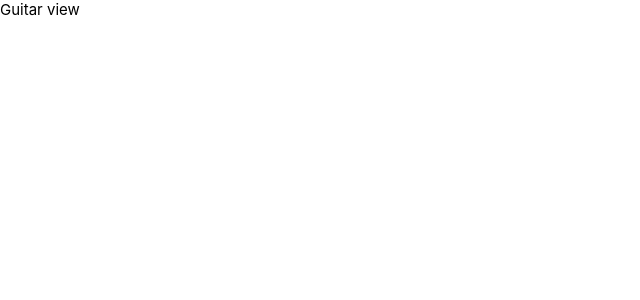
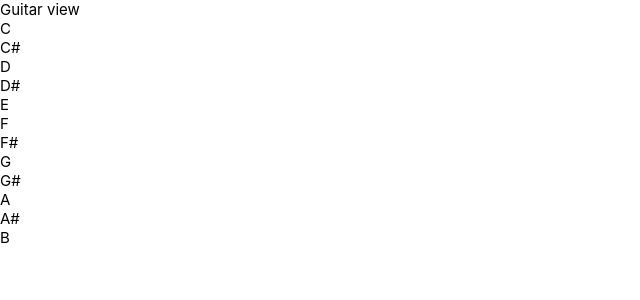
Before and after one commit to zverevaa/GuitarMusicTheory, a Vue app: page / in a window 1280 px wide. Shown: the top 300 px of the page, without its empty margins (0-640 px from the left). Built offline with nearby package versions, Linux system fonts and the light colour scheme.

Commit message:
Add fretboard and string components

```diff
--- /dev/null
+++ b/src/components/InstrumentFretboard.vue
@@ -0,0 +1,9 @@
+<template>
+    <div><InstrumentString /></div>
+</template>
+
+<script setup>
+import InstrumentString from './InstrumentString.vue'
+</script>
+
+<style lang="scss" scoped></style>
--- /dev/null
+++ b/src/components/InstrumentString.vue
@@ -0,0 +1,16 @@
+<template>
+    <div class="instrument-string">
+        <div class="instrument-notes">
+            <div class="instrument-note" v-for="note in notes" :key="note">{{ note }}</div>
+        </div>
+    </div>
+</template>
+
+<script setup>
+import { useStringsStore } from '@/stores/strings'
+
+const stringsStore = useStringsStore()
+const notes = stringsStore.notes
+</script>
+
+<style lang="scss" scoped></style>
--- a/src/views/GuitarView.vue
+++ b/src/views/GuitarView.vue
@@ -1,7 +1,10 @@
 <template>
-  <div>Guitar view</div>
+    <div>Guitar view</div>
+    <InstrumentFretboard />
 </template>
 
-<script setup></script>
+<script setup>
+import InstrumentFretboard from '@/components/InstrumentFretboard.vue'
+</script>
 
 <style lang="scss" scoped></style>
```
